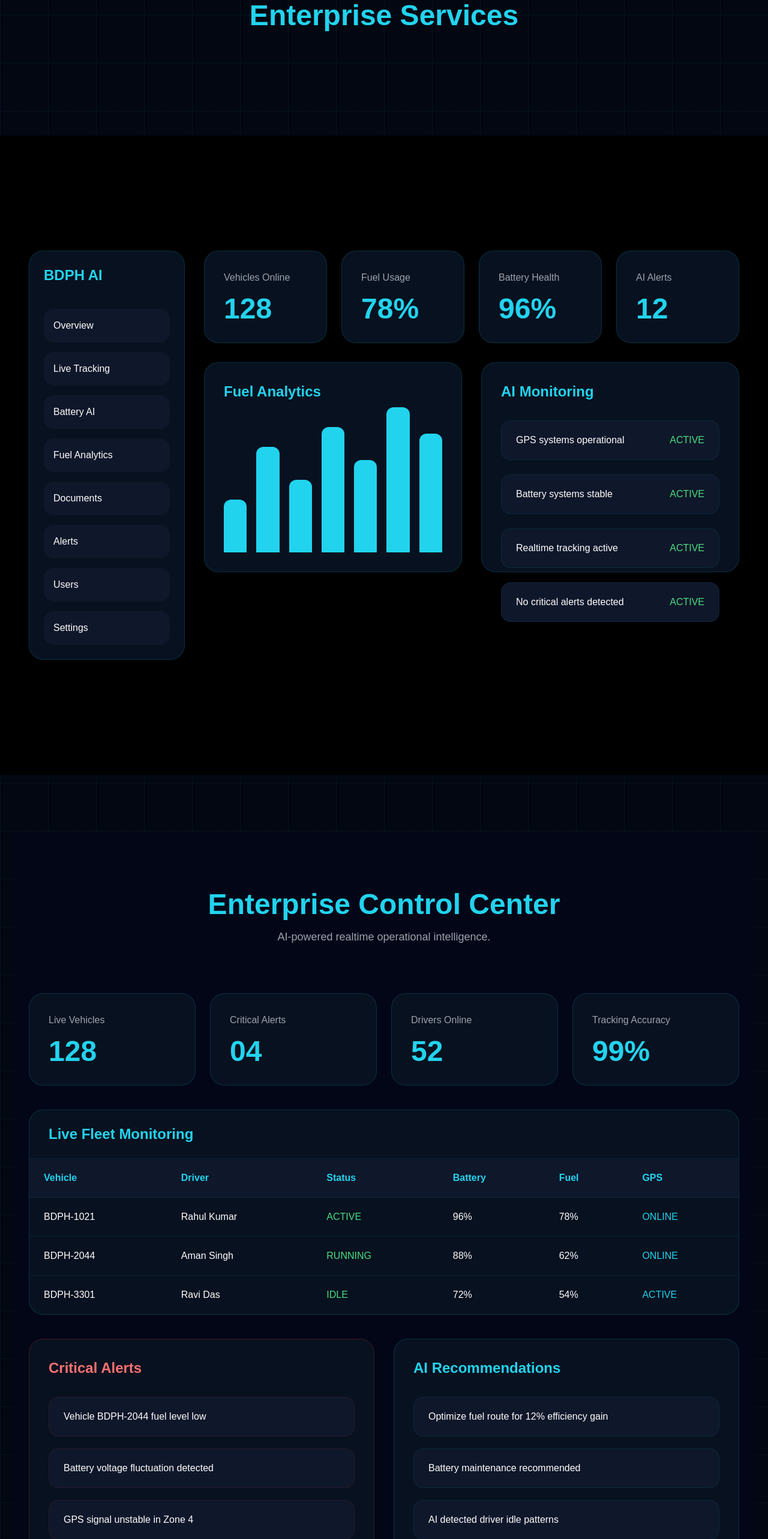
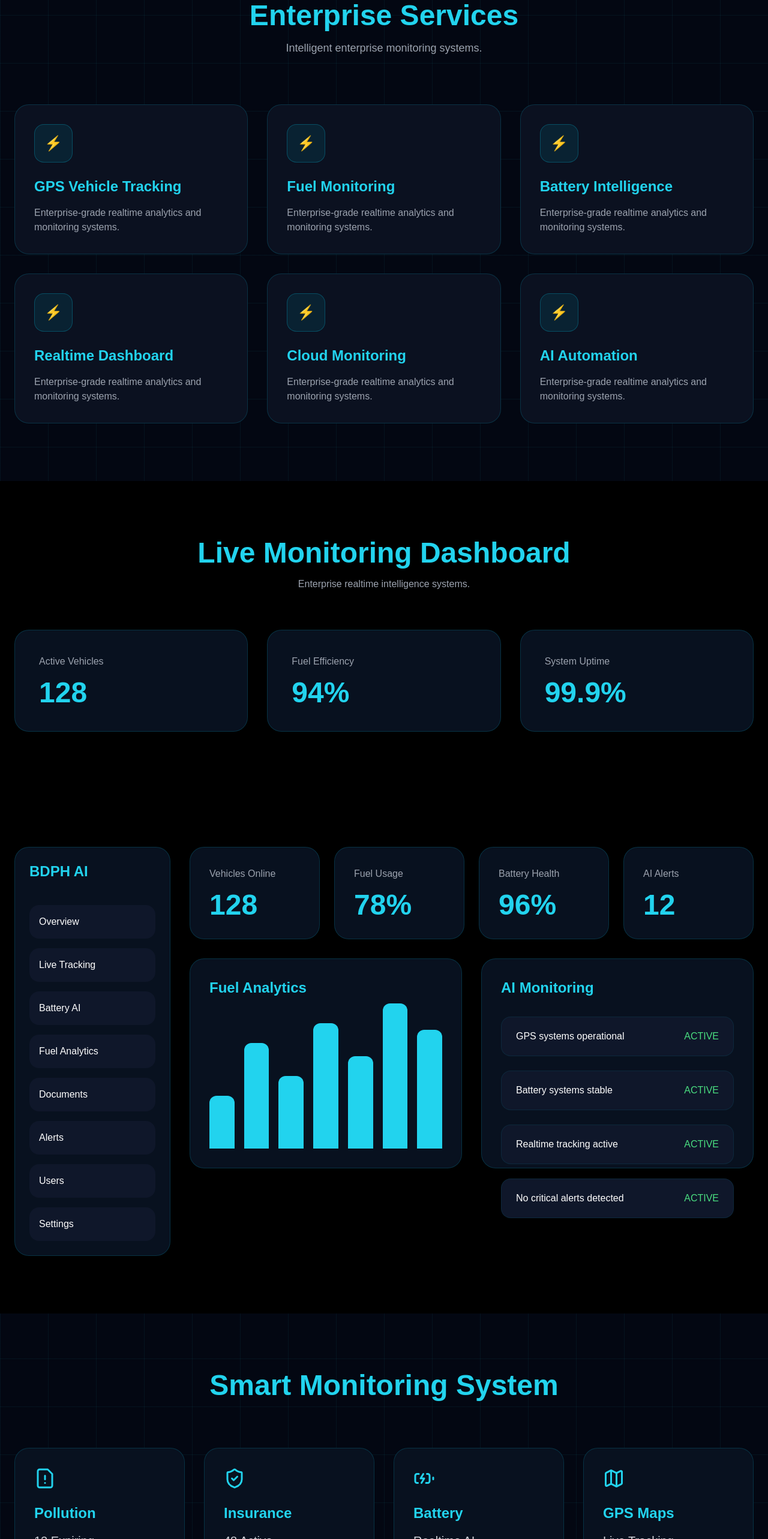
Before and after one commit to pritam1991verma/bdph-fleet-intelligence, a React (Vite) app: page / in a window 1280 px wide. Shown: the part 1015-3581 px from the top of the page at 60% size. Built offline with nearby package versions, Linux system fonts and the light colour scheme.

Commit message:
Update Home.tsx

```diff
--- a/src/pages/Home.tsx
+++ b/src/pages/Home.tsx
@@ -16,7 +16,6 @@ import {
 } from "lucide-react";
 
 function Home() {
-
     const mouseX = useMotionValue(0);
   const mouseY = useMotionValue(0);
 
@@ -27,16 +26,11 @@ function Home() {
     mouseX.set(e.clientX - 200);
     mouseY.set(e.clientY - 200);
   };
-
   return (
-
 <div
   onMouseMove={handleMouseMove}
   className="min-h-screen bg-[#030712] text-white overflow-x-hidden grid-bg relative"
 >
-
-      {/* MOUSE GLOW */}
-
 <motion.div
   className="pointer-events-none fixed top-0 left-0 w-[400px] h-[400px] rounded-full bg-cyan-500/10 blur-[120px] z-0"
   style={{
@@ -44,9 +38,7 @@ function Home() {
     y: smoothY,
   }}
 />
-
       <Navbar />
-
       {/* LIVE STATUS BAR */}
 
 <div className="relative z-40 mt-[76px] bg-[#08111f] border-b border-cyan-500/10 overflow-hidden">
@@ -239,17 +231,9 @@ function Home() {
   </motion.div>
 
 </section>
-
       {/* SERVICES */}
 
-      <motion.section
-        id="services"
-        className="py-24 px-6"
-        initial={{ opacity: 0, y: 80 }}
-        whileInView={{ opacity: 1, y: 0 }}
-        transition={{ duration: 1 }}
-        viewport={{ once: true }}
-      >
+      <section id="services" className="py-24 px-6">
 
         <div className="max-w-7xl mx-auto">
 
@@ -259,68 +243,188 @@ function Home() {
               Enterprise Services
             </h2>
 
+            <p className="text-gray-400 text-lg">
+              Intelligent enterprise monitoring systems.
+            </p>
+
+          </div>
+
+          <div className="grid md:grid-cols-2 lg:grid-cols-3 gap-8">
+
+            {[
+              "GPS Vehicle Tracking",
+              "Fuel Monitoring",
+              "Battery Intelligence",
+              "Realtime Dashboard",
+              "Cloud Monitoring",
+              "AI Automation",
+            ].map((service, index) => (
+
+              <motion.div
+                key={index}
+                whileHover={{ scale: 1.05 }}
+                className="bg-[#0b1120] border border-cyan-500/20 rounded-3xl p-8 hover:border-cyan-400 transition"
+              >
+
+                <div className="w-16 h-16 rounded-2xl bg-cyan-500/10 border border-cyan-500/30 flex items-center justify-center mb-6 text-cyan-400 text-2xl">
+                  ⚡
+                </div>
+
+                <h3 className="text-2xl font-bold text-cyan-400 mb-4">
+                  {service}
+                </h3>
+
+                <p className="text-gray-400">
+                  Enterprise-grade realtime analytics and monitoring systems.
+                </p>
+
+              </motion.div>
+
+            ))}
+
           </div>
 
         </div>
 
-      </motion.section>
+      </section>
 
       {/* DASHBOARD */}
 
-      <motion.section
-        id="dashboard"
-        className="py-24 px-6 bg-black"
-        initial={{ opacity: 0, y: 80 }}
-        whileInView={{ opacity: 1, y: 0 }}
-        transition={{ duration: 1 }}
-        viewport={{ once: true }}
+      <section id="dashboard" className="py-24 px-6 bg-black">
+
+        <div className="max-w-7xl mx-auto">
+
+          <div className="text-center mb-16">
+
+            <h2 className="text-5xl font-bold text-cyan-400 mb-4">
+              Live Monitoring Dashboard
+            </h2>
+
+            <p className="text-gray-400">
+              Enterprise realtime intelligence systems.
+            </p>
+
+          </div>
+
+          <div className="grid lg:grid-cols-3 gap-8">
+
+            {[
+              {
+                title: "Active Vehicles",
+                value: "128",
+              },
+              {
+                title: "Fuel Efficiency",
+                value: "94%",
+              },
+              {
+                title: "System Uptime",
+                value: "99.9%",
+              },
+            ].map((card, index) => (
+
+              <motion.div
+                key={index}
+                whileHover={{ scale: 1.03 }}
+                className="bg-[#08111f] border border-cyan-500/20 rounded-3xl p-10"
               >
+
+                <div className="text-gray-400 mb-4">
+                  {card.title}
+                </div>
+
+                <div className="text-5xl font-bold text-cyan-400">
+                  {card.value}
+                </div>
+
+              </motion.div>
+
+            ))}
+
+          </div>
+
+        </div>
+
+      </section>
 
       <Dashboard />
 
-      </motion.section>
-
       {/* ANALYTICS */}
 
-      <motion.section
-        id="analytics"
-        className="py-24 px-6"
-        initial={{ opacity: 0, y: 80 }}
-        whileInView={{ opacity: 1, y: 0 }}
-        transition={{ duration: 1 }}
-        viewport={{ once: true }}
+      <section id="analytics" className="py-24 px-6">
+
+        <div className="max-w-7xl mx-auto">
+
+          <div className="text-center mb-20">
+
+            <h2 className="text-5xl font-bold text-cyan-400 mb-4">
+              Smart Monitoring System
+            </h2>
+
+          </div>
+
+          <div className="grid md:grid-cols-2 lg:grid-cols-4 gap-8">
+
+            {[
+              {
+                title: "Pollution",
+                status: "12 Expiring",
+                icon: <FileWarning size={36} />,
+              },
+              {
+                title: "Insurance",
+                status: "48 Active",
+                icon: <ShieldCheck size={36} />,
+              },
+              {
+                title: "Battery",
+                status: "Realtime AI",
+                icon: <BatteryCharging size={36} />,
+              },
+              {
+                title: "GPS Maps",
+                status: "Live Tracking",
+                icon: <Map size={36} />,
+              },
+            ].map((item, index) => (
+
+              <motion.div
+                key={index}
+                whileHover={{ scale: 1.05 }}
+                className="bg-[#08111f] border border-cyan-500/20 rounded-3xl p-8 hover:border-cyan-400 transition"
               >
+
+                <div className="text-cyan-400 mb-6">
+                  {item.icon}
+                </div>
+
+                <h3 className="text-2xl font-bold text-cyan-400 mb-4">
+                  {item.title}
+                </h3>
+
+                <div className="text-xl text-gray-300">
+                  {item.status}
+                </div>
+
+              </motion.div>
+
+            ))}
+
+          </div>
+
+        </div>
+
+      </section>
 
       <ControlPanel />
 
       <AnalyticsCharts />
 
-      </motion.section>
-
-      {/* LIVE MAP */}
-
-      <motion.section
-        id="tracking"
-        initial={{ opacity: 0, y: 80 }}
-        whileInView={{ opacity: 1, y: 0 }}
-        transition={{ duration: 1 }}
-        viewport={{ once: true }}
-      >
-
       <LiveMap />
-
-      </motion.section>
 
       {/* ABOUT */}
 
-      <motion.section
-        id="about"
-        className="py-24 px-6 bg-[#020617]"
-        initial={{ opacity: 0, y: 80 }}
-        whileInView={{ opacity: 1, y: 0 }}
-        transition={{ duration: 1 }}
-        viewport={{ once: true }}
-      >
+      <section id="about" className="py-24 px-6 bg-[#020617]">
 
         <div className="max-w-5xl mx-auto text-center">
 
@@ -338,28 +442,90 @@ function Home() {
 
         </div>
 
-      </motion.section>
+      </section>
 
-      {/* CONTACT */}
+      {/* CONTACT SECTION */}
 
-      <motion.section
+      <section
         id="contact"
         className="py-24 px-6 bg-black border-t border-cyan-500/10"
-        initial={{ opacity: 0, y: 80 }}
-        whileInView={{ opacity: 1, y: 0 }}
-        transition={{ duration: 1 }}
-        viewport={{ once: true }}
       >
 
-        <div className="max-w-7xl mx-auto text-center">
+        <div className="max-w-7xl mx-auto">
+
+          <div className="text-center mb-20">
 
             <h2 className="text-5xl font-bold text-cyan-400 mb-6">
               Contact BDPH Group
             </h2>
 
-          <p className="text-gray-400 text-xl mb-10">
+            <p className="text-gray-400 text-xl">
               Enterprise AI Solutions & Fleet Intelligence Platform
             </p>
+
+          </div>
+
+          <div className="grid lg:grid-cols-2 gap-12">
+
+            <div className="space-y-8">
+
+              <div className="bg-[#08111f] border border-cyan-500/20 rounded-3xl p-8">
+
+                <h3 className="text-3xl font-bold text-cyan-400 mb-6">
+                  Corporate Office
+                </h3>
+
+                <div className="space-y-4 text-gray-300 text-lg">
+
+                  <p>📍 Bhagalpur, Bihar, India</p>
+
+                  <p>📞 +91 9122221684</p>
+
+                  <p>✉️ info@bdphgroup.com</p>
+
+                  <p>🌐 www.bdphgroup.com</p>
+
+                </div>
+
+              </div>
+
+            </div>
+
+            <div className="bg-[#08111f] border border-cyan-500/20 rounded-3xl p-10">
+
+              <h3 className="text-3xl font-bold text-cyan-400 mb-8">
+                Send Enquiry
+              </h3>
+
+              <div className="space-y-6">
+
+                <input
+                  type="text"
+                  placeholder="Full Name"
+                  className="w-full bg-[#020617] border border-cyan-500/20 rounded-2xl px-6 py-4 outline-none focus:border-cyan-400"
+                />
+
+                <input
+                  type="email"
+                  placeholder="Email Address"
+                  className="w-full bg-[#020617] border border-cyan-500/20 rounded-2xl px-6 py-4 outline-none focus:border-cyan-400"
+                />
+
+                <textarea
+                  rows={5}
+                  placeholder="Your Message"
+                  className="w-full bg-[#020617] border border-cyan-500/20 rounded-2xl px-6 py-4 outline-none focus:border-cyan-400"
+                />
+
+                <button className="w-full bg-cyan-500 hover:bg-cyan-400 text-black font-bold py-4 rounded-2xl transition">
+                  Submit Enquiry
+                </button>
+
+              </div>
+
+            </div>
+
+          </div>
 
           <div className="mt-20 pt-10 border-t border-cyan-500/10 text-center text-gray-500">
             © 2026 BDPH GROUP — AI Fleet Intelligence Platform
@@ -367,7 +533,7 @@ function Home() {
 
         </div>
 
-      </motion.section>
+      </section>
 
     </div>
   );
```
Lines whose indentation alone changed are shown as unchanged.
